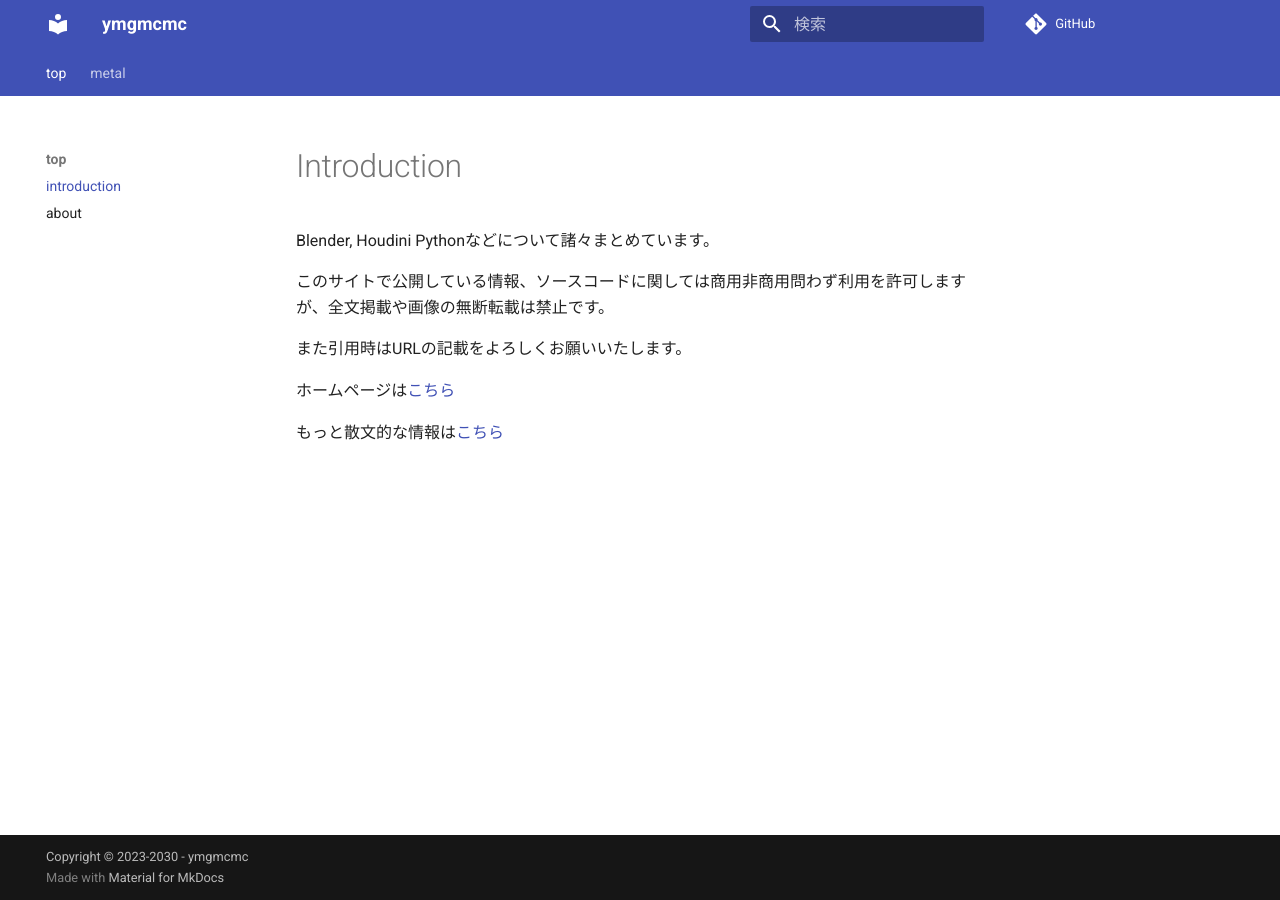
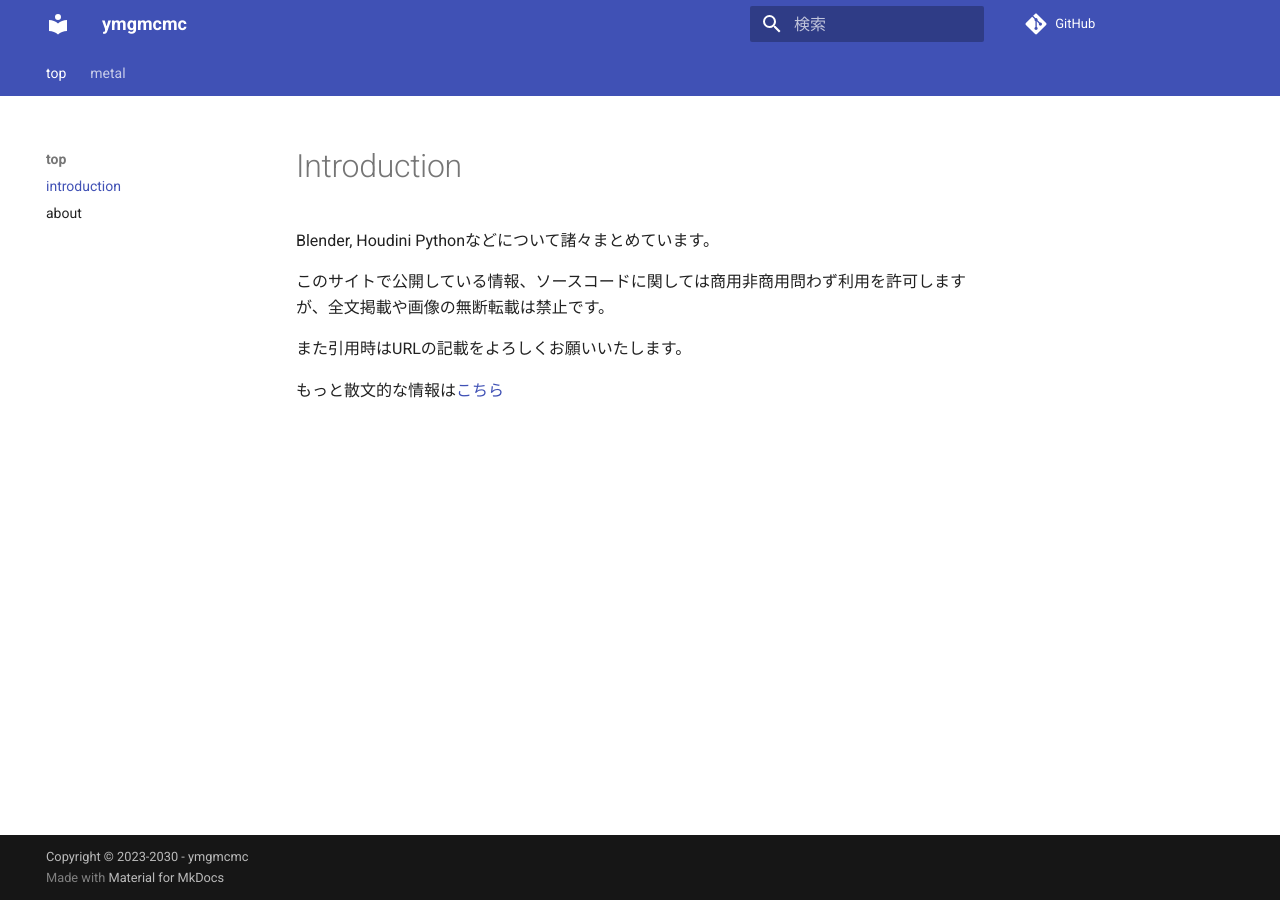
Before and after one commit to naoya-horai/documents, an MkDocs documentation site: the page built from docs/index.md, in a window 1280 px wide. Built offline with MkDocs 1.6.1 and Material for MkDocs 9.7.7, drawn with Linux system fonts in a browser that asks for light colours; comment, search, counter and statistics services are not loaded.

Commit message:
homepageへのリンクを削除

```diff
--- a/docs/index.md
+++ b/docs/index.md
@@ -6,6 +6,4 @@ Blender, Houdini Pythonなどについて諸々まとめています。
 
 また引用時はURLの記載をよろしくお願いいたします。
 
-ホームページは[こちら](https://ymgmcmc.com)
-
 もっと散文的な情報は[こちら](https://scrapbox.io/ymgmcmc/)
```
